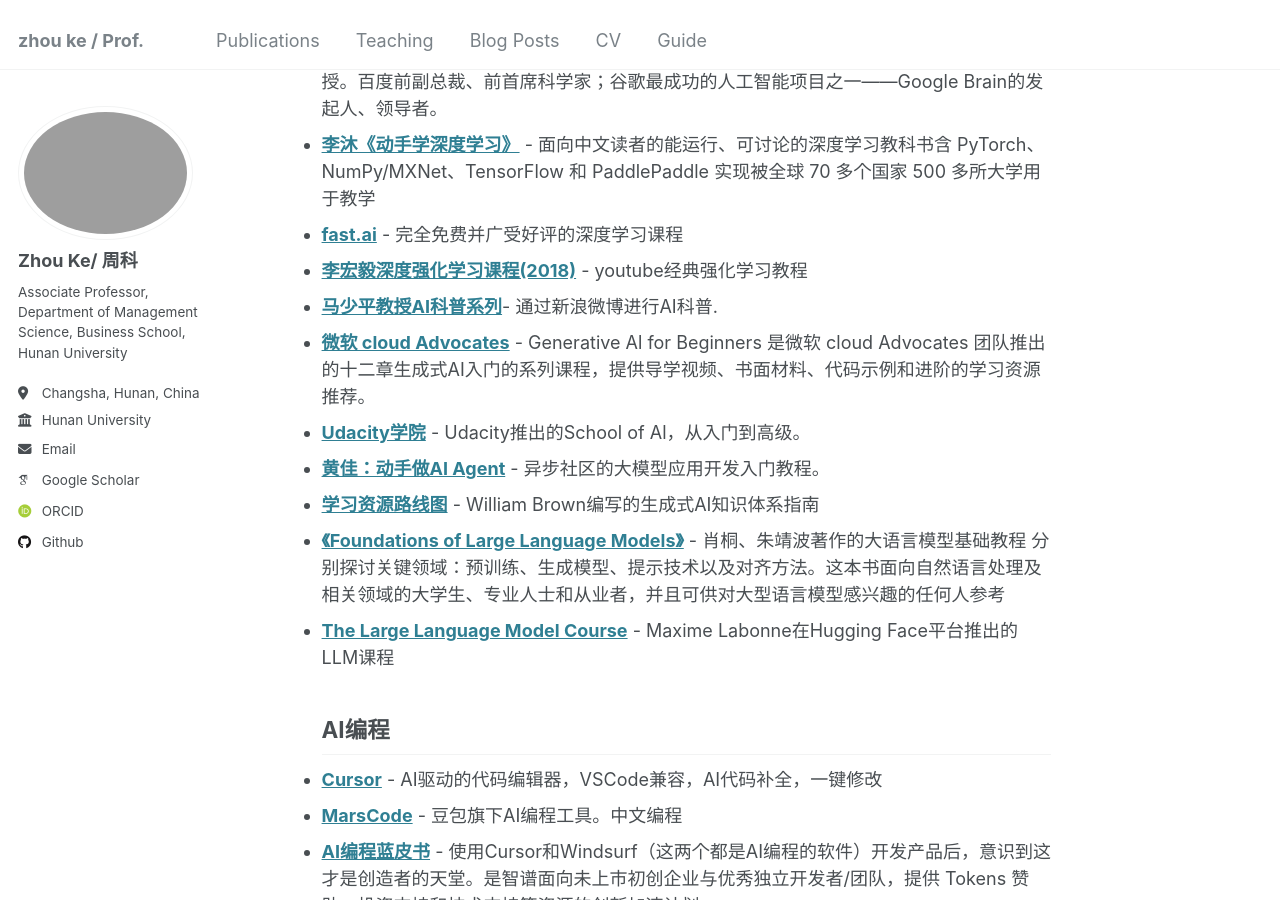
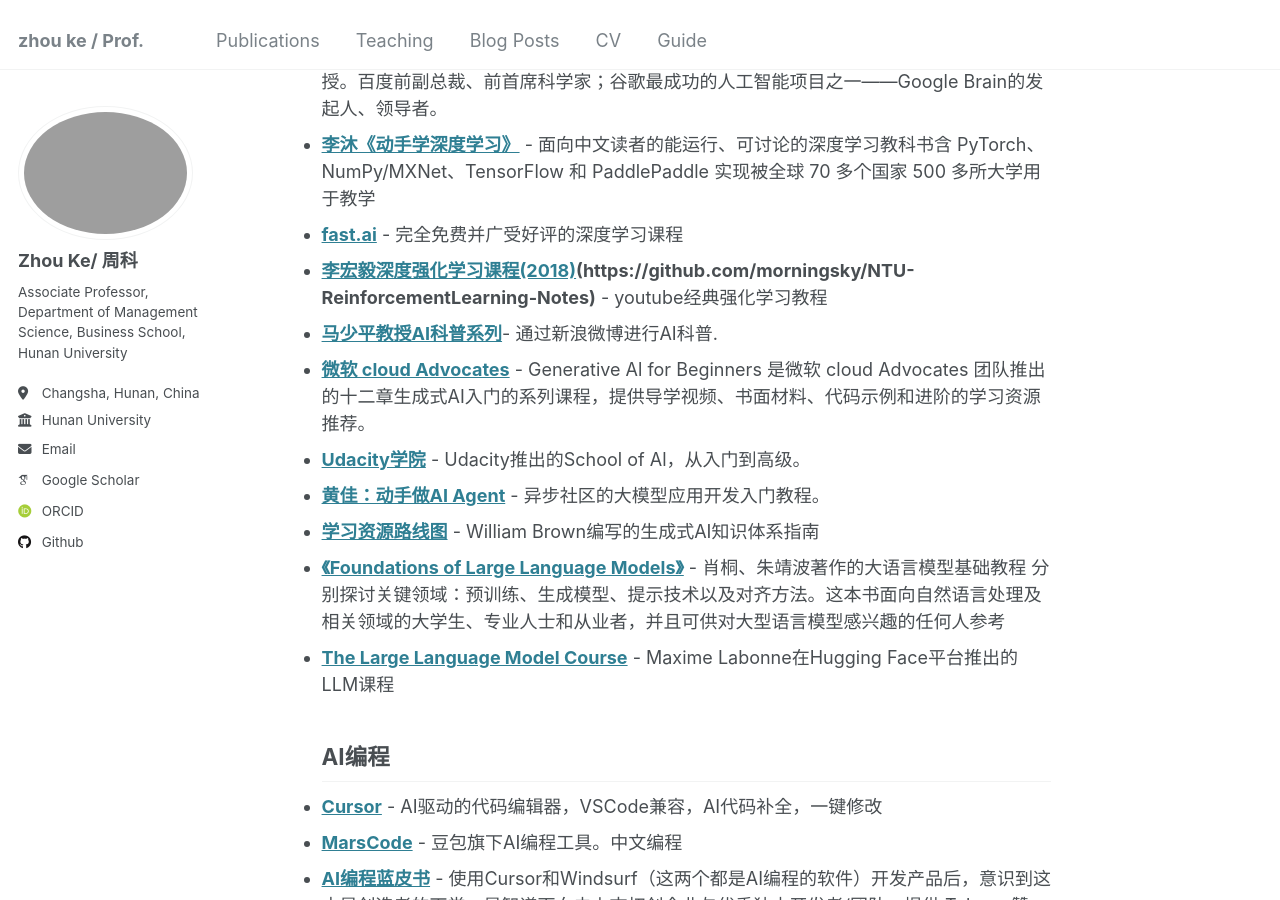
Before and after one commit to hustzhke/hustzhke.github.io, a Jekyll site: the page built from _pages/about.md, in a window 1280 px wide and 900 px high, scrolled down 1669 px. Built offline with Jekyll 4.4.1, drawn with Linux system fonts in a browser that asks for light colours; some web fonts are replaced; some of the changed lines change nothing that is shown.

Commit message:
Update about.md

```diff
--- a/_pages/about.md
+++ b/_pages/about.md
@@ -47,7 +47,7 @@
 * **[吴恩达](https://www.deeplearning.ai/)** - 斯坦福大学前教授，Google Brain项目发起人、领导者。Coursera 的联合创始人和联合主席，在 Coursera 上有十万用户的《机器学习》课程；斯坦福大学计算机科学前教授。百度前副总裁、前首席科学家；谷歌最成功的人工智能项目之一——Google Brain的发起人、领导者。
 * **[李沐《动手学深度学习》](https://zh.d2l.ai/)** - 面向中文读者的能运行、可讨论的深度学习教科书含 PyTorch、NumPy/MXNet、TensorFlow 和 PaddlePaddle 实现被全球 70 多个国家 500 多所大学用于教学
 * **[fast.ai](https://www.fast.ai/)** - 完全免费并广受好评的深度学习课程
-* **[李宏毅深度强化学习课程(2018)](https://www.youtube.com/watch?v=z95ZYgPgXOY&list=PLJV_el3uVTsODxQFgzMzPLa16h6B8kWM_)** - youtube经典强化学习教程
+* **[李宏毅深度强化学习课程(2018)](https://www.youtube.com/watch?v=z95ZYgPgXOY&list=PLJV_el3uVTsODxQFgzMzPLa16h6B8kWM_)(https://github.com/morningsky/NTU-ReinforcementLearning-Notes)** - youtube经典强化学习教程
 * **[马少平教授AI科普系列](https://weibo.com/u/1929644930?tabtype=newVideo)**- 通过新浪微博进行AI科普.
 * **[微软 cloud Advocates](https://microsoft.github.io/generative-ai-for-beginners/#/)** - Generative Al for Beginners 是微软 cloud Advocates 团队推出的十二章生成式AI入门的系列课程，提供导学视频、书面材料、代码示例和进阶的学习资源推荐。
 * **[Udacity学院](https://www.udacity.com/school/artificial-intelligence**)** - Udacity推出的School of Al，从入门到高级。
```
